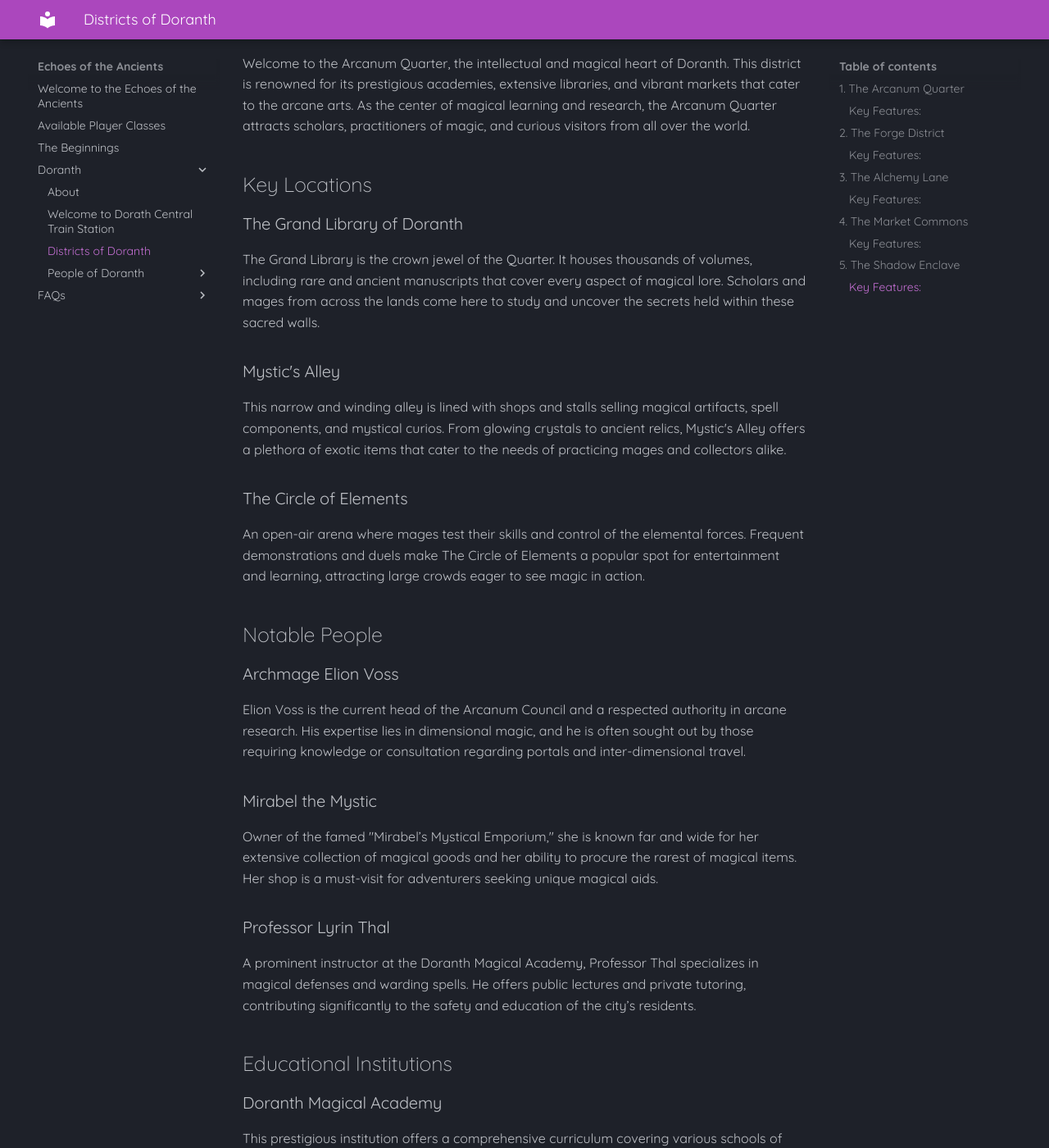
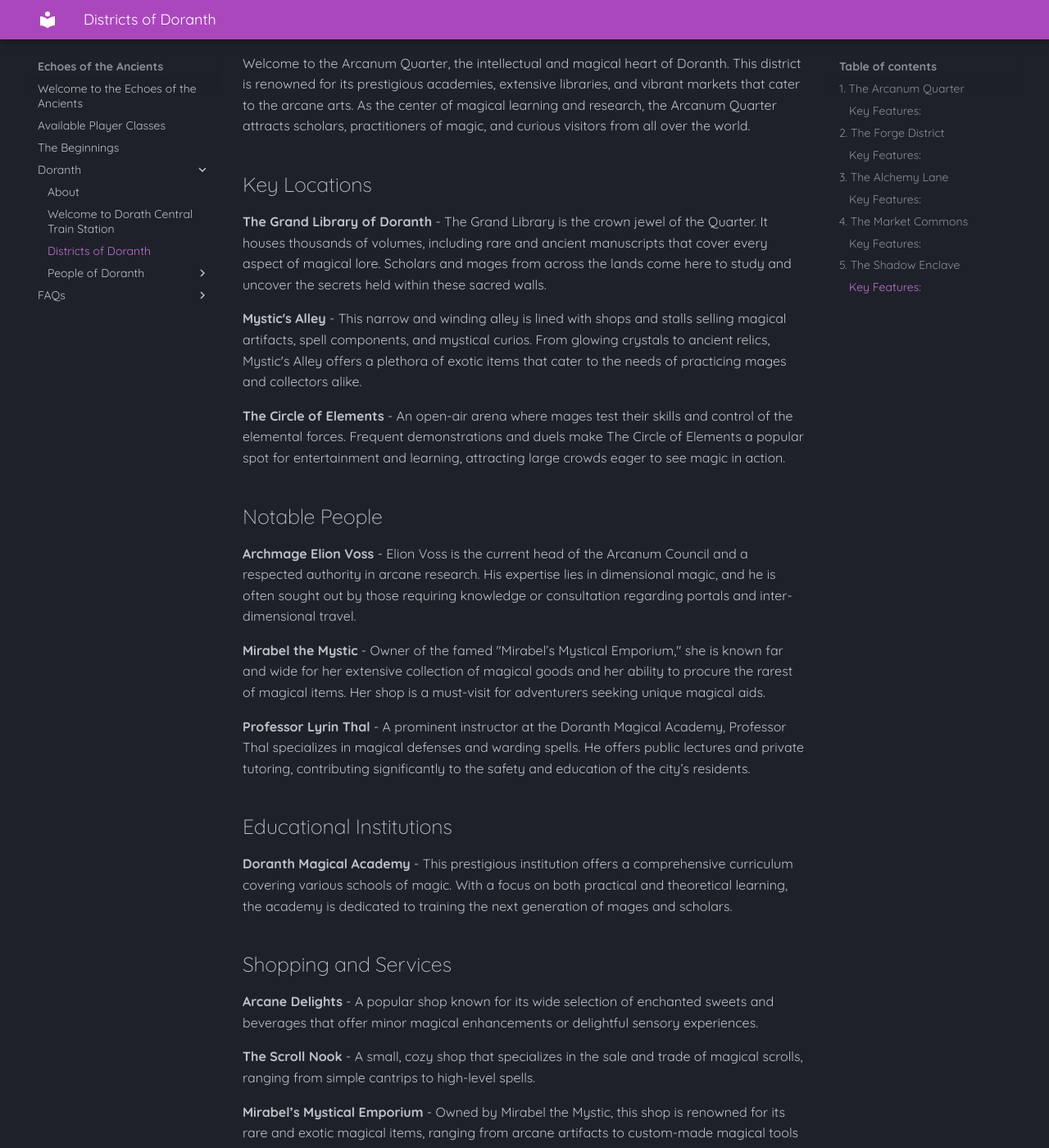
Before and after one commit to Bomchoo/Arvanis-Wiki, an MkDocs documentation site: the page built from docs/Doranth/Districts.md, in a window 1280 px wide and 1400 px high, scrolled down 2039 px. Shown: the whole window at 82% size. Built offline with MkDocs 1.6.1 and Material for MkDocs 9.7.7, drawn with Linux system fonts in a browser that asks for light colours; some of the changed text lies outside the part shown.

Commit message:
Test New Formatting

```diff
--- a/docs/Doranth/Districts.md
+++ b/docs/Doranth/Districts.md
@@ -60,43 +60,43 @@ Welcome to the Arcanum Quarter, the intellectual and magical heart of Doranth. T
 
 ## Key Locations
 
-### The Grand Library of Doranth
-The Grand Library is the crown jewel of the Quarter. It houses thousands of volumes, including rare and ancient manuscripts that cover every aspect of magical lore. Scholars and mages from across the lands come here to study and uncover the secrets held within these sacred walls.
+**The Grand Library of Doranth**
+- The Grand Library is the crown jewel of the Quarter. It houses thousands of volumes, including rare and ancient manuscripts that cover every aspect of magical lore. Scholars and mages from across the lands come here to study and uncover the secrets held within these sacred walls.
 
-### Mystic's Alley
-This narrow and winding alley is lined with shops and stalls selling magical artifacts, spell components, and mystical curios. From glowing crystals to ancient relics, Mystic's Alley offers a plethora of exotic items that cater to the needs of practicing mages and collectors alike.
+**Mystic's Alley**
+- This narrow and winding alley is lined with shops and stalls selling magical artifacts, spell components, and mystical curios. From glowing crystals to ancient relics, Mystic's Alley offers a plethora of exotic items that cater to the needs of practicing mages and collectors alike.
 
-### The Circle of Elements
-An open-air arena where mages test their skills and control of the elemental forces. Frequent demonstrations and duels make The Circle of Elements a popular spot for entertainment and learning, attracting large crowds eager to see magic in action.
+**The Circle of Elements**
+- An open-air arena where mages test their skills and control of the elemental forces. Frequent demonstrations and duels make The Circle of Elements a popular spot for entertainment and learning, attracting large crowds eager to see magic in action.
 
 ## Notable People
 
-### Archmage Elion Voss
-Elion Voss is the current head of the Arcanum Council and a respected authority in arcane research. His expertise lies in dimensional magic, and he is often sought out by those requiring knowledge or consultation regarding portals and inter-dimensional travel.
+**Archmage Elion Voss**
+- Elion Voss is the current head of the Arcanum Council and a respected authority in arcane research. His expertise lies in dimensional magic, and he is often sought out by those requiring knowledge or consultation regarding portals and inter-dimensional travel.
 
-### Mirabel the Mystic
-Owner of the famed "Mirabel’s Mystical Emporium," she is known far and wide for her extensive collection of magical goods and her ability to procure the rarest of magical items. Her shop is a must-visit for adventurers seeking unique magical aids.
+**Mirabel the Mystic**
+- Owner of the famed "Mirabel’s Mystical Emporium," she is known far and wide for her extensive collection of magical goods and her ability to procure the rarest of magical items. Her shop is a must-visit for adventurers seeking unique magical aids.
 
-### Professor Lyrin Thal
-A prominent instructor at the Doranth Magical Academy, Professor Thal specializes in magical defenses and warding spells. He offers public lectures and private tutoring, contributing significantly to the safety and education of the city’s residents.
+**Professor Lyrin Thal**
+- A prominent instructor at the Doranth Magical Academy, Professor Thal specializes in magical defenses and warding spells. He offers public lectures and private tutoring, contributing significantly to the safety and education of the city’s residents.
 
 ## Educational Institutions
 
-### Doranth Magical Academy
-This prestigious institution offers a comprehensive curriculum covering various schools of magic. With a focus on both practical and theoretical learning, the academy is dedicated to training the next generation of mages and scholars.
+**Doranth Magical Academy**
+- This prestigious institution offers a comprehensive curriculum covering various schools of magic. With a focus on both practical and theoretical learning, the academy is dedicated to training the next generation of mages and scholars.
 
 ## Shopping and Services
 
-### Arcane Delights
-A popular shop known for its wide selection of enchanted sweets and beverages that offer minor magical enhancements or delightful sensory experiences.
+**Arcane Delights**
+- A popular shop known for its wide selection of enchanted sweets and beverages that offer minor magical enhancements or delightful sensory experiences.
 
-### The Scroll Nook
-A small, cozy shop that specializes in the sale and trade of magical scrolls, ranging from simple cantrips to high-level spells.
+**The Scroll Nook**
+- A small, cozy shop that specializes in the sale and trade of magical scrolls, ranging from simple cantrips to high-level spells.
 
-### Mirabel’s Mystical Emporium
-Owned by Mirabel the Mystic, this shop is renowned for its rare and exotic magical items, ranging from arcane artifacts to custom-made magical tools tailored to the specific needs of the buyer.
+**Mirabel’s Mystical Emporium**
+- Owned by Mirabel the Mystic, this shop is renowned for its rare and exotic magical items, ranging from arcane artifacts to custom-made magical tools tailored to the specific needs of the buyer.
 
-The Arcanum Quarter is not just a place of business and study; it is a vibrant community where the wonders of magic are part of everyday life. With its bustling markets, esteemed academies, and influential figures, the Quarter remains a pivotal area in Doranth, pulsing with the energy of the arcane.
+*The Arcanum Quarter is not just a place of business and study; it is a vibrant community where the wonders of magic are part of everyday life. With its bustling markets, esteemed academies, and influential figures, the Quarter remains a pivotal area in Doranth, pulsing with the energy of the arcane.*
 
 ---
 
```
